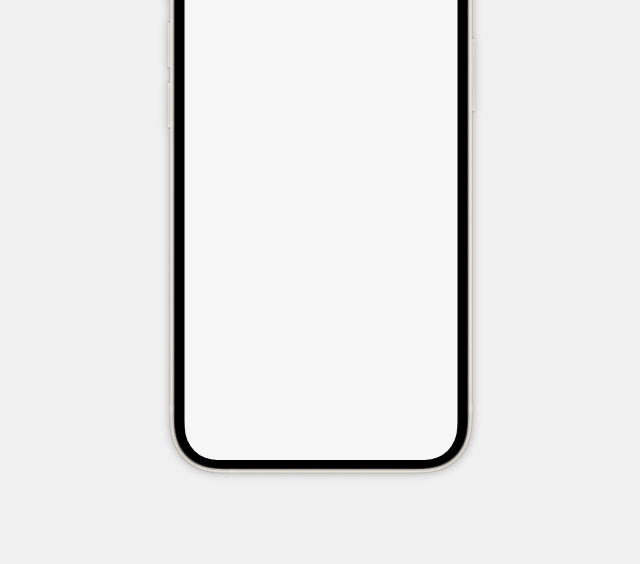
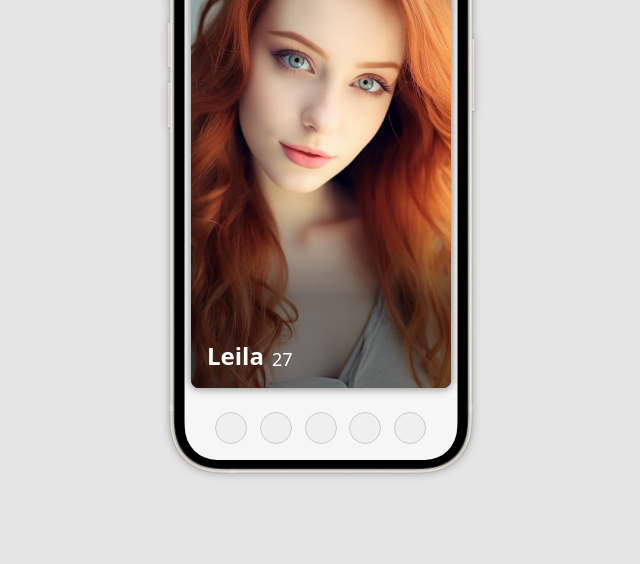
Before and after one commit to montsegv-2/tinder-swipe-js, a plain HTML site: page index.html in a window 1280 px wide. Shown: the part 236-800 px from the top of the page, without its empty margins (319-959 px from the left). Drawn offline with Linux system fonts and the light colour scheme.

Commit message:
Add card and footer buttons

```diff
--- a/index.html
+++ b/index.html
@@ -5,8 +5,31 @@
       <header>
         <img src="./tinder-logo.webp" alt="Tinder Logo" />
       </header>
-      <div class="cards"></div>
-      <footer></footer>
+      <div class="cards">
+        <article>
+          <img
+            src="./images/2.webp"
+            alt="Alex, brown hair main, 25 years old"
+          />
+          <h2>Alex <span>25</span></h2>
+          <div class="choice nope">NOPE</div>
+          <div class="choice like">LIKE</div>
+        </article>
+
+        <article>
+          <img src="./images/1.webp" alt="Leila, red hair girl, 27 years old" />
+          <h2>Leila <span>27</span></h2>
+          <div class="choice nope">NOPE</div>
+          <div class="choice like">LIKE</div>
+        </article>
+      </div>
+      <footer>
+        <button class="is-refresh" aria-label="undo"></button>
+        <button class="is-remove is-big" aria-label="remove"></button>
+        <button class="is-star" aria-label="star"></button>
+        <button class="is-fav is-big" aria-label="fav"></button>
+        <button class="is-zap" aria-label="zap"></button>
+      </footer>
     </section>
   </main>
 </body>
@@ -30,7 +53,7 @@
     min-height: 100vh;
     overflow: hidden;
     user-select: none;
-    background: #f0f0f0;
+    background: #e5e5e5;
   }
 
   main {
@@ -47,10 +70,82 @@
     width: 100%;
     border-radius: 32px;
     display: flex;
+    gap: 24px;
     flex-direction: column;
     overflow: hidden;
     position: relative;
     padding: 16px 6px;
     margin: 24px;
   }
+
+  header {
+    display: flex;
+    justify-content: center;
+  }
+
+  header img {
+    width: 24px;
+    height: 24px;
+  }
+
+  footer {
+    display: grid;
+    grid-template-columns: repeat(5, 1fr);
+    gap: 12px;
+    padding: 0 24px;
+    justify-content: center;
+    align-items: center;
+  }
+
+  footer button {
+    height: 32px;
+    width: 32px;
+    border-radius: 50%;
+    border: 1px solid #ccc;
+  }
+
+  .cards {
+    position: relative;
+    width: 100%;
+    height: 100%;
+    margin: 0 auto;
+  }
+
+  .cards article {
+    border-radius: 8px;
+    box-shadow: 0 0 10px rgba(0, 0, 0, 0.3);
+    cursor: grab;
+    overflow: hidden;
+    position: absolute;
+    inset: 0;
+    width: 100%;
+    height: 100%;
+    z-index: 2;
+    will-change: transform rotate;
+  }
+
+  .cards article img {
+    width: 100%;
+    height: 100%;
+    object-fit: cover;
+  }
+
+  .cards article h2 {
+    color: white;
+    position: absolute;
+    inset: 0;
+    display: flex;
+    align-items: flex-end;
+    height: 100%;
+    width: 100%;
+    padding: 16px;
+    z-index: 3;
+    background: linear-gradient(to top, #00000088 20%, transparent 40%);
+  }
+  .cards article span {
+    margin-left: 8px;
+    font-size: 18px;
+    line-height: 1.4;
+    font-weight: 400;
+  }
 </style>
```
